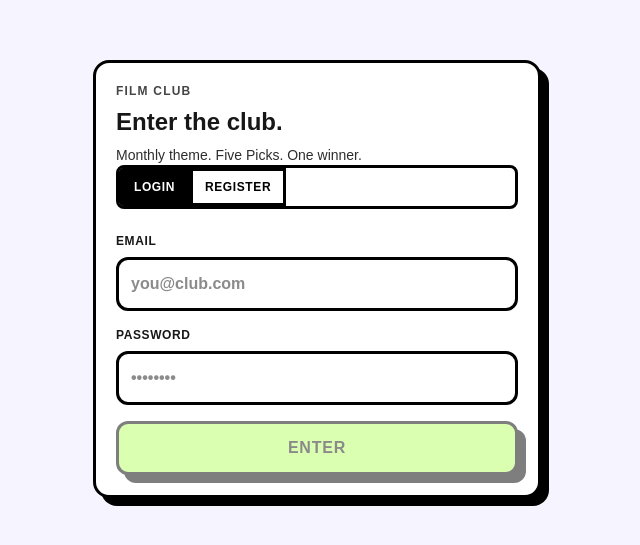
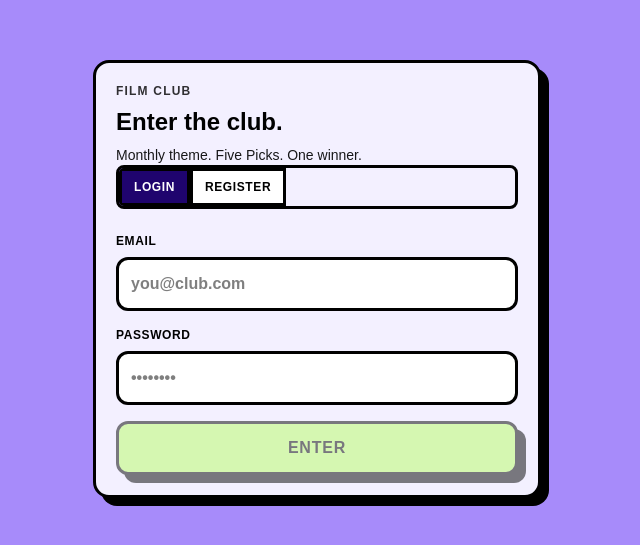
Before and after one commit to xenkou90/film-club, a Next.js app: page / in a window 1280 px wide. Shown: the part 121-666 px from the top of the page, without its empty margins (323-963 px from the left). Built offline with nearby package versions, Linux system fonts and the light colour scheme.

Commit message:
style: apply neo-brutal purple palette and improve text contrast

```diff
--- a/src/app/globals.css
+++ b/src/app/globals.css
@@ -1,8 +1,8 @@
 @import "tailwindcss";
 
 :root {
-  --background: #ffffff;
-  --foreground: #171717;
+  --background: #a78bfa;
+  --foreground: #000000;
 }
 
 @theme inline {
@@ -27,7 +27,7 @@ body {
 
 @layer components {
   .brut-card {
-    @apply bg-white border-[3px] border-black rounded-2xl shadow-[8px_8px_0_0_#000] p-5;
+    @apply bg-[#f3f0ff] text-black border-[3px] border-black rounded-2xl shadow-[8px_8px_0_0_#000] p-5;
   }
 
   .brut-input {
--- a/src/app/page.tsx
+++ b/src/app/page.tsx
@@ -2,7 +2,7 @@ import AuthCard from "@/components/AuthCard";
 
 export default function Home() {
   return (
-    <main className="min-h-screen bg-[#f6f4ff] p-5 flex items-center justify-center">
+    <main className="min-h-screen bg-[#a78bfa] p-5 flex items-center justify-center">
       <AuthCard />
     </main>
   );
--- a/src/components/AuthCard.tsx
+++ b/src/components/AuthCard.tsx
@@ -85,7 +85,7 @@ export default function AuthCard() {
                     onClick={() => setMode("login")}
                     className={[
                         "brut-tab",
-                        mode === "login" ? "bg-black text-white" : "bg-white text-black",
+                        mode === "login" ? "bg-[#1f046e] text-white" : "bg-white text-black",
                     ].join(" ")}
                     aria-pressed={mode === "login"}
                 >
@@ -97,7 +97,7 @@ export default function AuthCard() {
                     onClick={() => setMode("register")}
                     className={[
                         "brut-tab",
-                        mode === "register" ? "bg-black text-white" : "bg-white text-black",
+                        mode === "register" ? "bg-[#1f046e] text-white" : "bg-white text-black",
                     ].join(" ")}
                     aria-pressed={mode === "register"}
                 >
```
